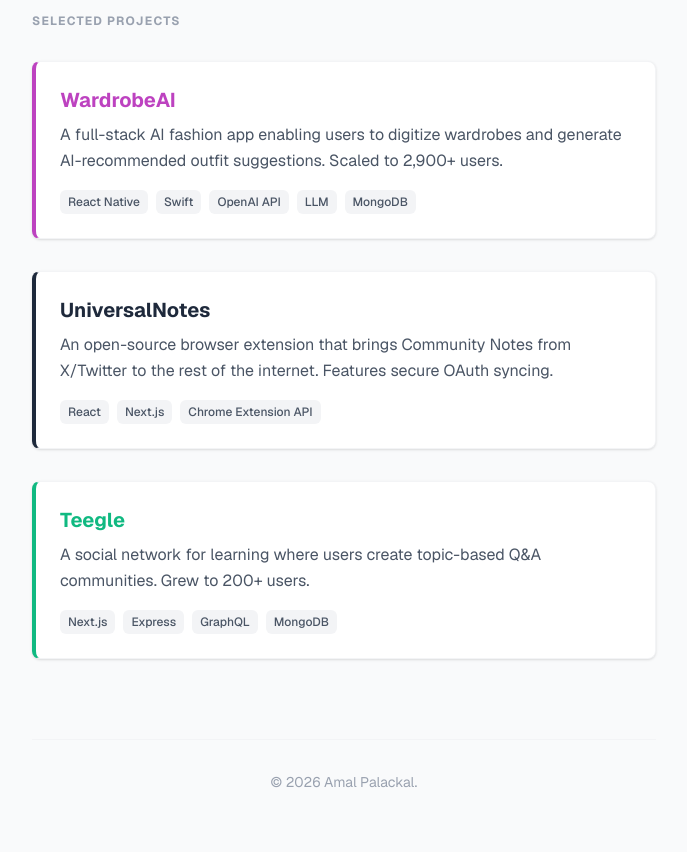
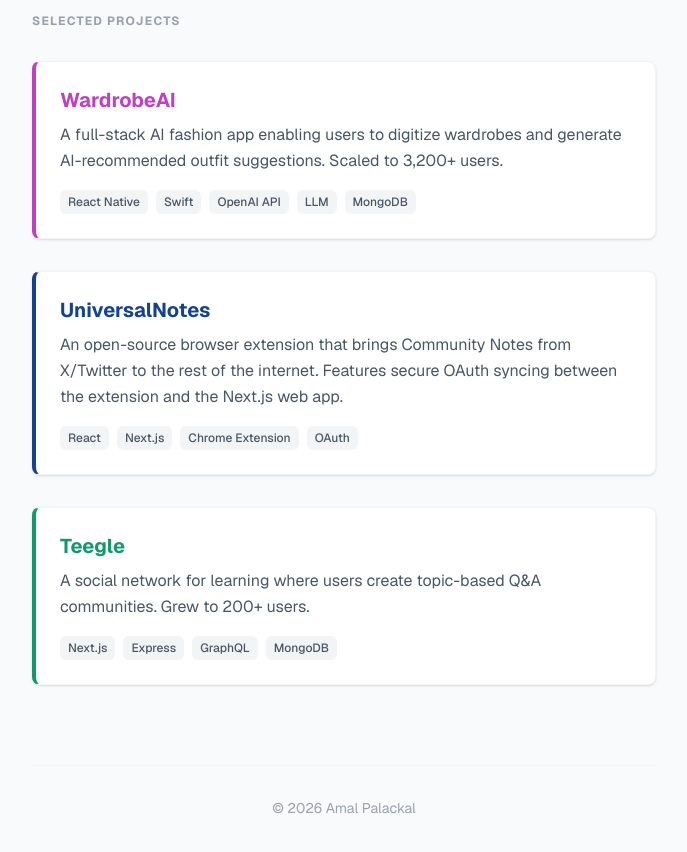
Before and after one commit to amalsony/Portfolio, a Next.js app: page / in a window 1280 px wide. Shown: the part 280-1132 px from the top of the page, without its empty margins (296-983 px from the left). Built offline with nearby package versions, Linux system fonts and the light colour scheme.

Commit message:
updated description and color themes

```diff
--- a/app/page.tsx
+++ b/app/page.tsx
@@ -6,7 +6,7 @@
       id: "wardrobeai",
       title: "WardrobeAI",
       description:
-        "A full-stack AI fashion app enabling users to digitize wardrobes and generate AI-recommended outfit suggestions. Scaled to 2,900+ users.",
+        "A full-stack AI fashion app enabling users to digitize wardrobes and generate AI-recommended outfit suggestions. Scaled to 3,200+ users.",
       tech: ["React Native", "Swift", "OpenAI API", "LLM", "MongoDB"],
       link: "https://www.wardrobeai.app",
       color: "#BD42C0",
@@ -16,10 +16,10 @@
       id: "universalnotes",
       title: "UniversalNotes",
       description:
-        "An open-source browser extension that brings Community Notes from X/Twitter to the rest of the internet. Features secure OAuth syncing.",
-      tech: ["React", "Next.js", "Chrome Extension API"],
+        "An open-source browser extension that brings Community Notes from X/Twitter to the rest of the internet. Features secure OAuth syncing between the extension and the Next.js web app.",
+      tech: ["React", "Next.js", "Chrome Extension", "OAuth"],
       link: "https://www.universalnotes.org",
-      color: "#1E293B",
+      color: "#14428bff",
       theme: "dark",
     },
     {
@@ -29,7 +29,7 @@
         "A social network for learning where users create topic-based Q&A communities. Grew to 200+ users.",
       tech: ["Next.js", "Express", "GraphQL", "MongoDB"],
       link: "https://www.teegle.app",
-      color: "#10B981",
+      color: "#13976bff",
       theme: "light",
     },
   ];
@@ -123,7 +123,7 @@
 
         {/* Footer */}
         <footer className="mt-20 pt-8 border-t border-gray-100 text-center text-gray-400 text-sm">
-          <p>&copy; {new Date().getFullYear()} Amal Palackal.</p>
+          <p>&copy; {new Date().getFullYear()} Amal Palackal</p>
         </footer>
       </main>
     </div>
```
